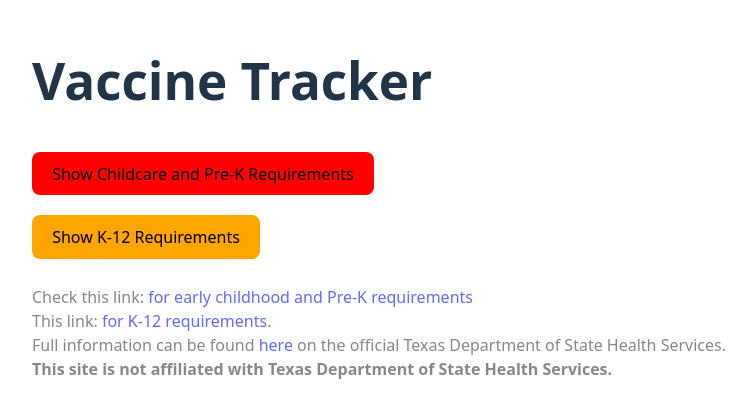
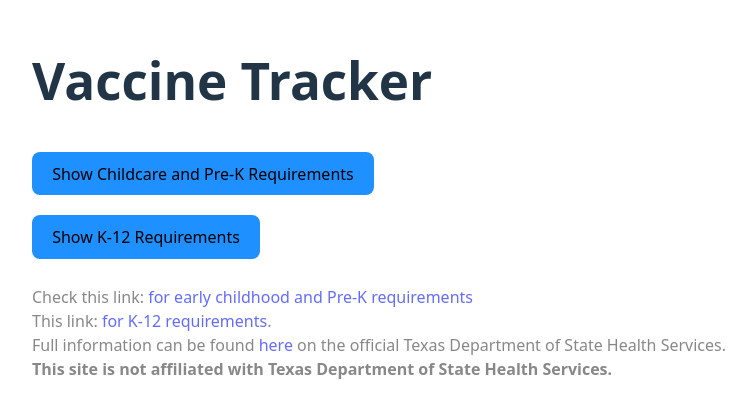
Before and after one commit to gerardbarros/vax_trax, a React (Vite) app: page / in a window 1280 px wide. Shown: the part 193-610 px from the top of the page, without its empty margins (261-1017 px from the left). Built offline with nearby package versions, Linux system fonts and the light colour scheme.

Commit message:
TASK Update styling for show/hide buttons for prek and k-12.

```diff
--- a/src/App.css
+++ b/src/App.css
@@ -11,15 +11,17 @@
 }
 
 .prek-button {
-  background-color: red;
+  background-color: #1e90ff;
   margin-top: 10px;
   margin-bottom: 10px;
+  text-align: left;
 }
 
 .ktwelve-button {
-  background-color: orange;
+  background-color: #1e90ff;
   margin-top: 10px;
   margin-bottom: 10px;
+  text-align: left;
 }
 
 .disclaimer {
```
